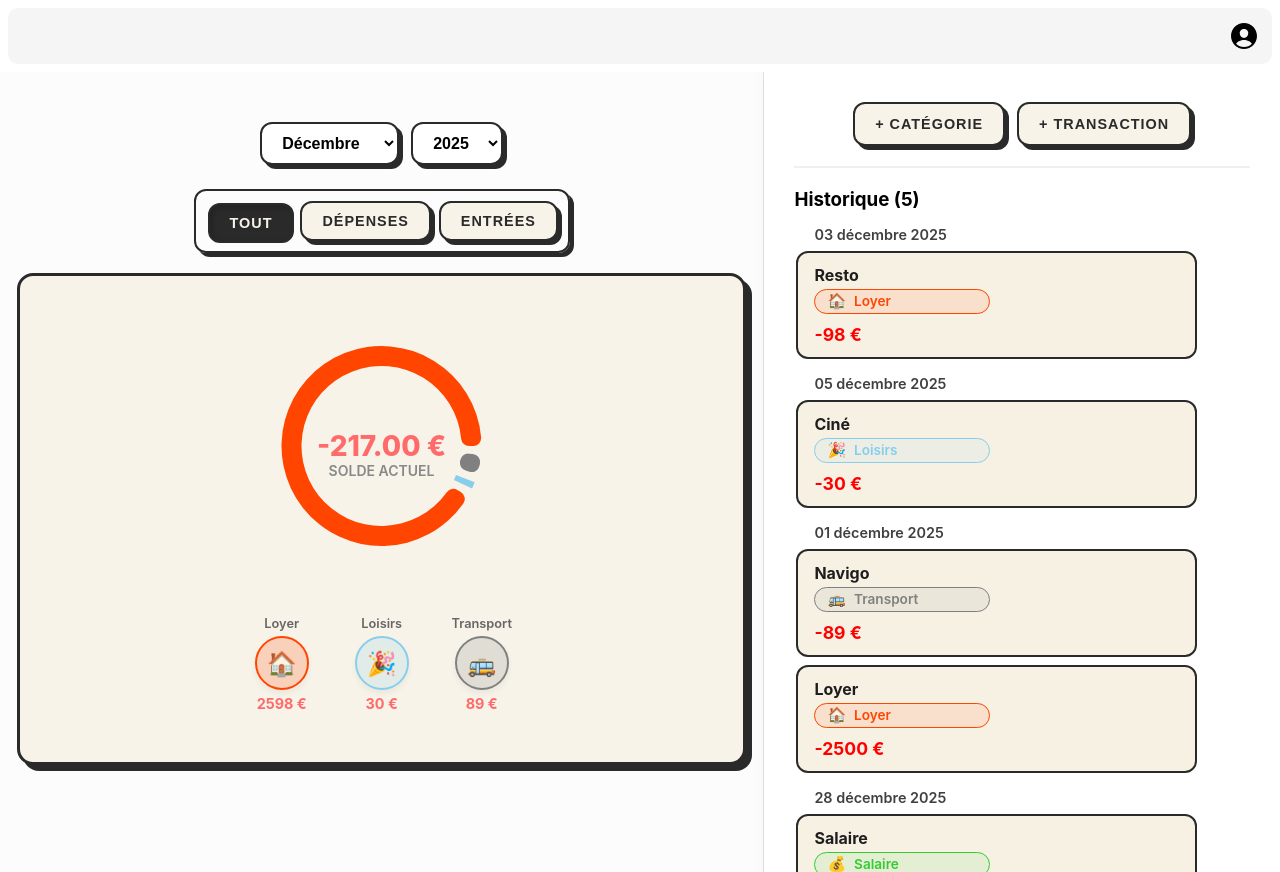
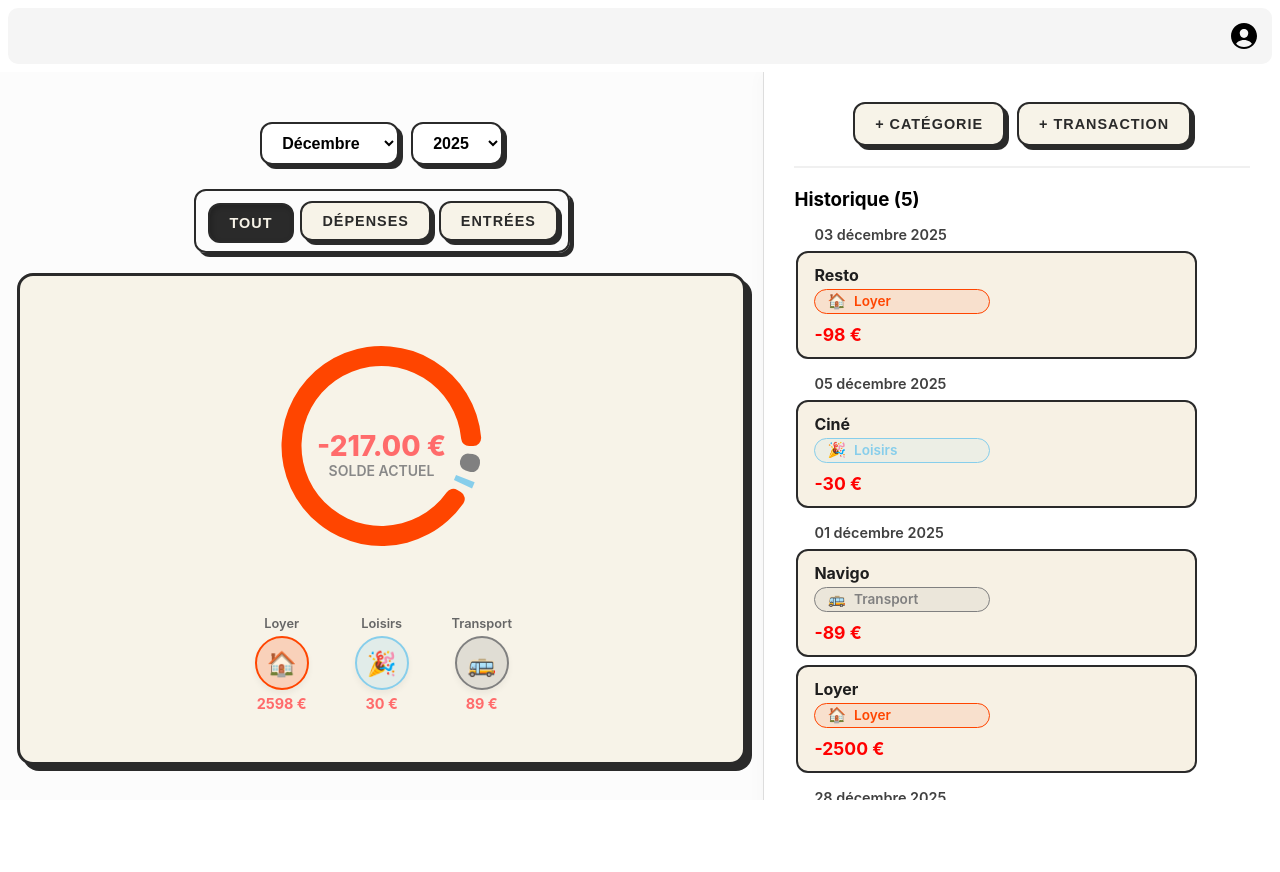
Before and after one commit to gaetanoy/budget-tracker, a React (Vite) app in the folder frontend/: page / in a window 1280 px wide. After the commit the page ends 800 px from the top, so only its background shows below. Built offline with nearby package versions, Linux system fonts and the light colour scheme; sample sign-in values are in the browser's storage.

Commit message:
fix: remove the main scroll in the page

```diff
--- a/frontend/src/components/layouts/MainLayout/MainLayout.styles.ts
+++ b/frontend/src/components/layouts/MainLayout/MainLayout.styles.ts
@@ -3,9 +3,13 @@ import styled from "styled-components";
 export const LayoutWrapper = styled.div`
   display: flex;
   flex-direction: column;
-  height: 100%;
+  height: 100vh;
+  overflow: hidden;
 `;
 
 export const Main = styled.main`
-  height: 100%;
+  flex: 1;
+  overflow: hidden;
+  display: flex;
+  flex-direction: column;
 `;
--- a/frontend/src/components/organisms/App/App.styles.ts
+++ b/frontend/src/components/organisms/App/App.styles.ts
@@ -4,8 +4,8 @@ import styled from "styled-components";
 export const PageWrapper = styled.div`
   display: flex;
   width: 100%;
-  height: 100vh; /* Prend toute la hauteur de l'écran */
-  overflow: hidden; /* Empêche le scroll global, on veut scroller dans les zones */
+  height: 100%;
+  overflow: hidden;
   background-color: #fcfcfc;
 `;
 
@@ -13,12 +13,28 @@ export const PageWrapper = styled.div`
 export const LeftSection = styled.div`
   width: 60%;
   height: 100%;
-  padding: 40px;
-  overflow-y: auto; /* Scroll si le contenu dépasse */
+  min-height: 0;
+  overflow-y: auto;
+  padding: 40px 40px 80px 40px;
+
   display: flex;
   flex-direction: column;
   align-items: center;
-  border-right: 1px solid #e0e0e0; /* Petite séparation visuelle */
+  border-right: 1px solid #e0e0e0;
+
+  &::-webkit-scrollbar {
+    width: 6px;
+  }
+  &::-webkit-scrollbar-track {
+    background: transparent;
+  }
+  &::-webkit-scrollbar-thumb {
+    background: #ccc;
+    border-radius: 10px;
+  }
+  &::-webkit-scrollbar-thumb:hover {
+    background: #999;
+  }
 `;
 
 // --- SECTION DROITE (40%) ---
@@ -29,7 +45,7 @@ export const RightSection = styled.div`
   flex-direction: column;
   background-color: #ffffff;
   padding: 30px;
-  box-shadow: -5px 0 15px rgba(0,0,0,0.02); /* Ombre légère pour la profondeur */
+  box-shadow: -5px 0 15px rgba(0, 0, 0, 0.02);
 `;
 
 // Conteneur des boutons en haut à droite
@@ -76,7 +92,7 @@ export const HistoryScrollArea = styled.div`
 
 export const ControlButton = styled.button`
   /* Mêmes couleurs que le Summary */
-  background-color: #F7F3E8;
+  background-color: #f7f3e8;
   color: #2a2a2a;
 
   /* Bordure et Ombre "Dure" */
@@ -115,7 +131,7 @@ export const TabsContainer = styled.div`
   padding: 10px;
   border-radius: 12px;
   width: fit-content;
-    /* L'ombre disparaît quand le bouton est actif (effet enfoncé) */
+  /* L'ombre disparaît quand le bouton est actif (effet enfoncé) */
   box-shadow: 4px 4px 0px #2a2a2a;
   border: 2px solid #2a2a2a;
   border-radius: 12px;
@@ -132,7 +148,8 @@ export const TabButton = styled.button<{ $active: boolean }>`
   border-radius: 12px;
 
   /* L'ombre disparaît quand le bouton est actif (effet enfoncé) */
-  box-shadow: ${({ $active }) => ($active ? "inset 2px 2px 5px rgba(0,0,0,0.2)" : "4px 4px 0px #2a2a2a")};
+  box-shadow: ${({ $active }) =>
+    $active ? "inset 2px 2px 5px rgba(0,0,0,0.2)" : "4px 4px 0px #2a2a2a"};
 
   /* 3. Typographie */
   padding: 10px 20px;
@@ -144,7 +161,8 @@ export const TabButton = styled.button<{ $active: boolean }>`
 
   /* 4. Position & Animation */
   /* Si actif, on le déplace physiquement vers le bas à droite pour simuler l'appui */
-  transform: ${({ $active }) => ($active ? "translate(2px, 2px)" : "translate(0, 0)")};
+  transform: ${({ $active }) =>
+    $active ? "translate(2px, 2px)" : "translate(0, 0)"};
   transition: all 0.15s ease-in-out;
 
   &:hover {
```
